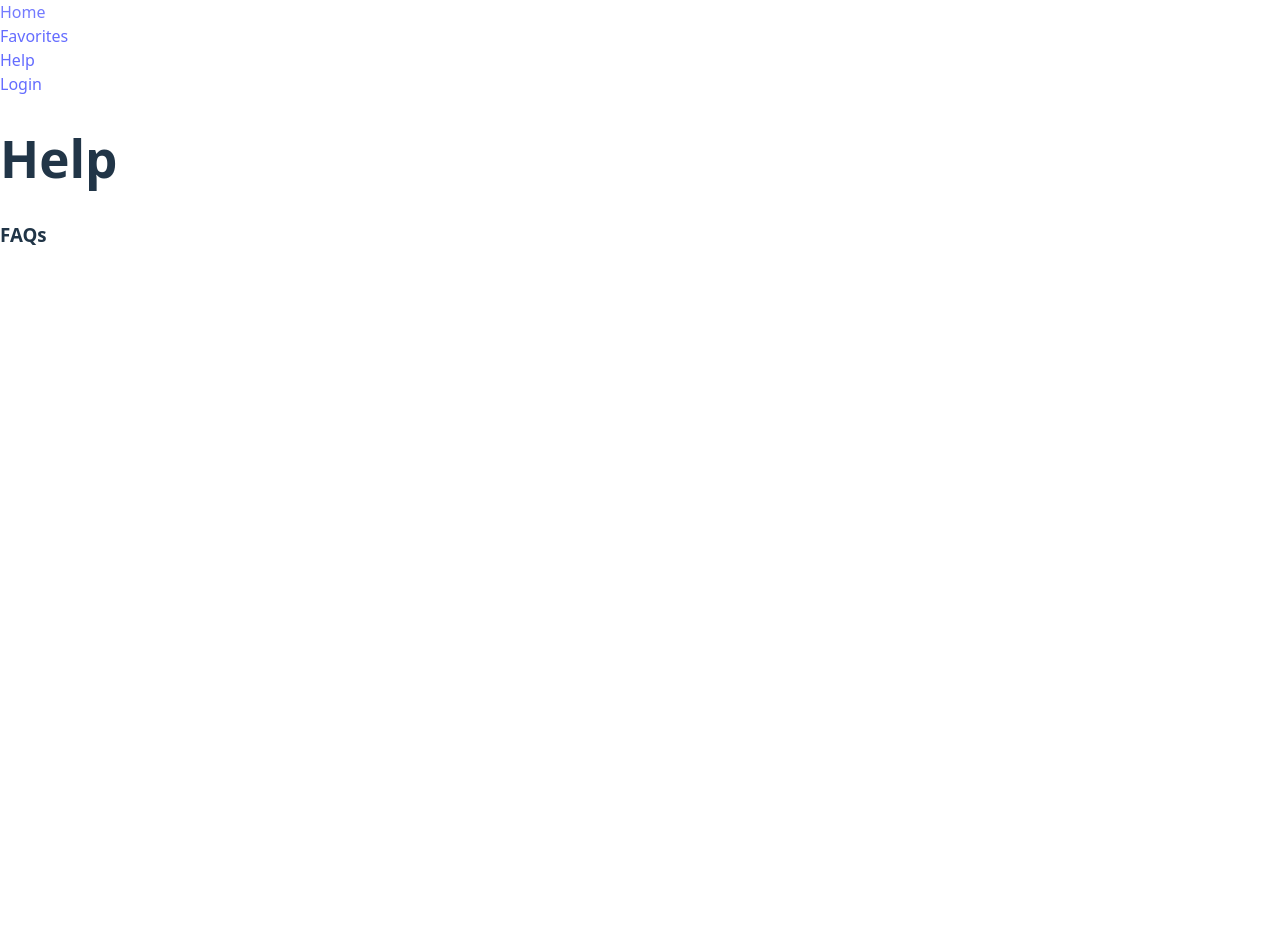
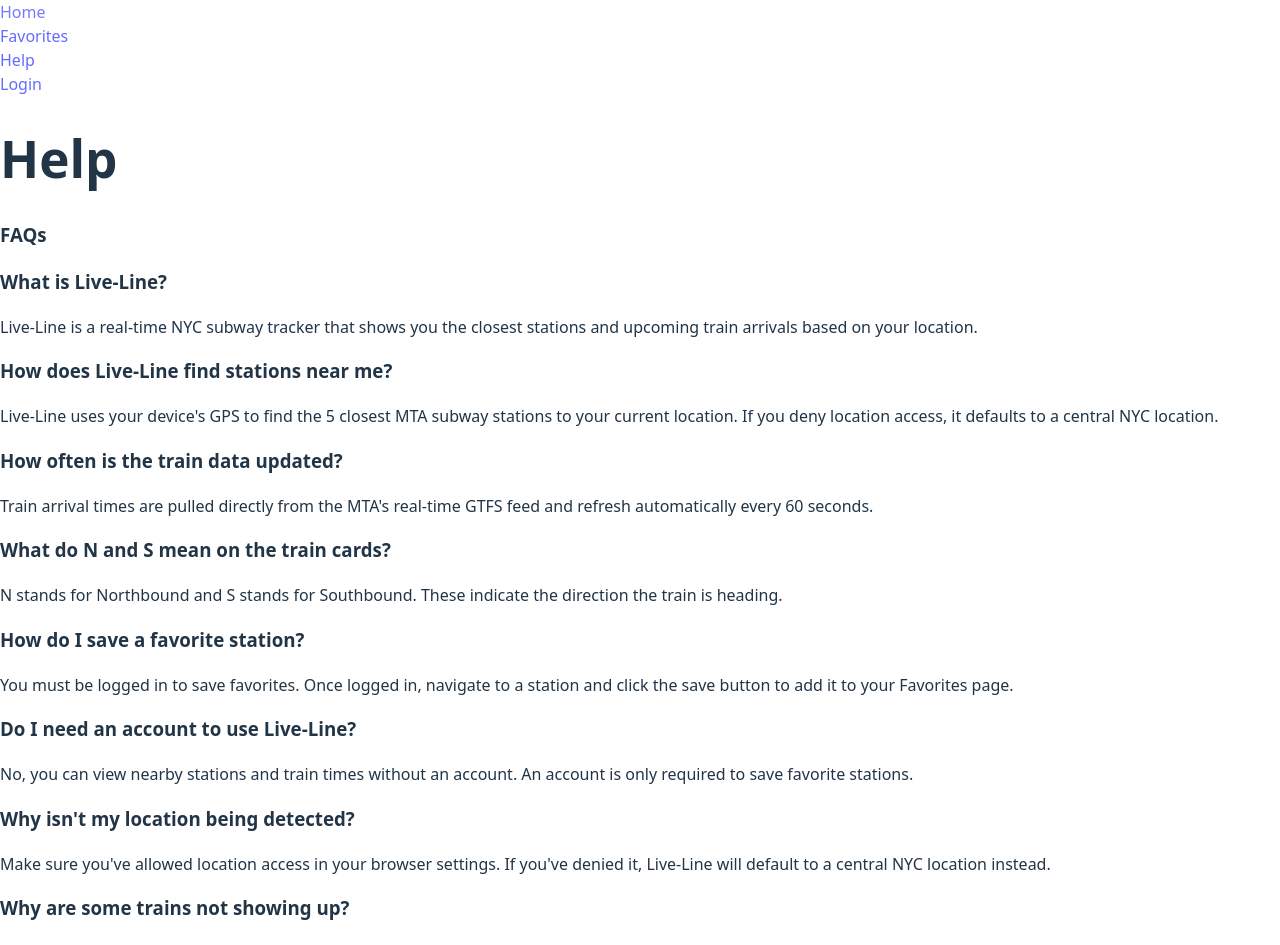
Before and after one commit to WendolynQuartey/Live-Line_frontend, a React (Vite) app: page /help in a window 1280 px wide. Shown: the top 945 px of the page. Before the commit the page ends 800 px from the top, so only its background shows below. Built offline with nearby package versions, Linux system fonts and the light colour scheme.

Commit message:
login functioning properly

```diff
--- a/src/App.css
+++ b/src/App.css
@@ -11,11 +11,19 @@
 
 #background {
   width: 100%;
-  position: absolute;
+  height: 200px;
+  position: relative;
 }
 
 #header {
   position: relative;
   text-align: center;
-  color: #000;
+  color: #f4f0f0;
 }
+
+#stationsList {
+  position: absolute;
+  display: flex;
+  flex-direction: column;
+  box-shadow: 0 4px 8px 0 rgba(0,0,0,0.2);
+}
--- a/src/App.jsx
+++ b/src/App.jsx
@@ -10,6 +10,7 @@
 
 function App() {
   const [formSubmit, setFormSubmit] = useState(false);
+  const [currentUser, setCurrentUser] = useState(null);
 
   return (
     <div className="App">
@@ -18,8 +19,8 @@
         <Route path="/" element={<Home/>}/>
         <Route path="/favorites" element={<Favorites/>} />
         <Route path="/help" element={<Help />}/>
-        <Route path="/login" element={<Login setFormSubmit={setFormSubmit}/>}/>
-        <Route path="/profile" element={formSubmit ? <Profile/> :  <Login setFormSubmit={setFormSubmit}/>} />
+        <Route path="/login" element={<Login setFormSubmit={setFormSubmit} setCurrentUser={setCurrentUser}/>}/>
+        <Route path="/profile" element={formSubmit ? <Profile user={currentUser}/> :  <Login setFormSubmit={setFormSubmit}  setCurrentUser={setCurrentUser}/>} />
       </Routes>
     </div>
   )
--- a/src/pages/Help.jsx
+++ b/src/pages/Help.jsx
@@ -1,9 +1,50 @@
 export default function Help() {
+   const faqs = [
+      {
+         question: "What is Live-Line?",
+         answer: "Live-Line is a real-time NYC subway tracker that shows you the closest stations and upcoming train arrivals based on your location."
+      },
+      {
+         question: "How does Live-Line find stations near me?",
+         answer: "Live-Line uses your device's GPS to find the 5 closest MTA subway stations to your current location. If you deny location access, it defaults to a central NYC location."
+      },
+      {
+         question: "How often is the train data updated?",
+         answer: "Train arrival times are pulled directly from the MTA's real-time GTFS feed and refresh automatically every 60 seconds."
+      },
+      {
+         question: "What do N and S mean on the train cards?",
+         answer: "N stands for Northbound and S stands for Southbound. These indicate the direction the train is heading."
+      },
+      {
+         question: "How do I save a favorite station?",
+         answer: "You must be logged in to save favorites. Once logged in, navigate to a station and click the save button to add it to your Favorites page."
+      },
+      {
+         question: "Do I need an account to use Live-Line?",
+         answer: "No, you can view nearby stations and train times without an account. An account is only required to save favorite stations."
+      },
+      {
+         question: "Why isn't my location being detected?",
+         answer: "Make sure you've allowed location access in your browser settings. If you've denied it, Live-Line will default to a central NYC location instead."
+      },
+      {
+         question: "Why are some trains not showing up?",
+         answer: "Some trains may not appear if there are no upcoming arrivals within the next 30 minutes, or if the MTA feed hasn't reported any scheduled trips for that line yet."
+      }
+   ];
    return (
       <>
          <h1>Help</h1>
-         <h3>FAQs</h3>
-
+            <h3>FAQs</h3>
+            <div id="faqs">
+               {faqs.map((faq, i) => (
+                  <div key={i} className="faq">
+                     <h3>{faq.question}</h3>
+                     <p>{faq.answer}</p>
+                  </div>
+               ))}
+            </div>
       </>
    )
 
--- a/src/pages/Login.jsx
+++ b/src/pages/Login.jsx
@@ -2,7 +2,7 @@
 import axios from "axios";
 import {useNavigate} from "react-router-dom";
 
-export default function Login( {setFormSubmit}) {
+export default function Login( { setFormSubmit, setCurrentUser}) {
    const nav = useNavigate();
    const [formType, setFormType] = useState("login");
    const [userData, setUserData] = useState({
@@ -26,16 +26,18 @@
    async function handleSubmit(e){
       e.preventDefault();
       try {
-         if (formType == "login"){
-            await axios.get("http://localhost:3000/api/users", {
+         if (formType === "login"){
+            const res = await axios.post("http://localhost:3000/api/users/login", {
                email: userData.email,
                password: userData.password
             });
+            setCurrentUser(res.data.user);
          } else {
-            await axios.post("http://localhost:3000/api/users", userData);
+            const res = await axios.post("http://localhost:3000/api/users/signup", userData);
+            setCurrentUser(res.data.user);
          }
+         nav("/");
          setFormSubmit(true);
-         nav("/");
       } catch (error) {
          console.error(error.message);
          alert("Authentication failed!");
--- a/src/pages/Profile.jsx
+++ b/src/pages/Profile.jsx
@@ -1,3 +1,9 @@
+
+
 export default function Profile(){
-   return <h2>Profile</h2>
+   return (
+      <div>
+
+      </div>
+   )
 }
```
